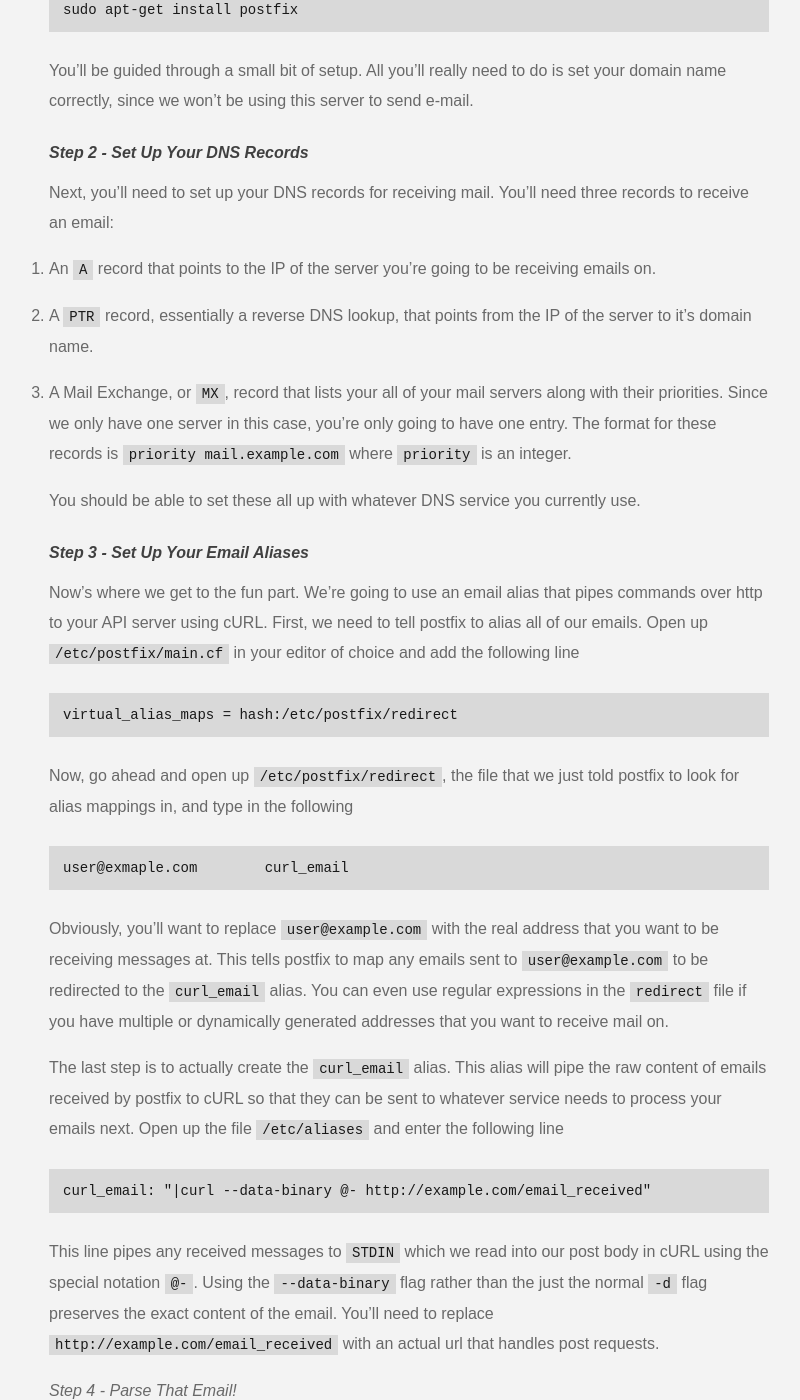
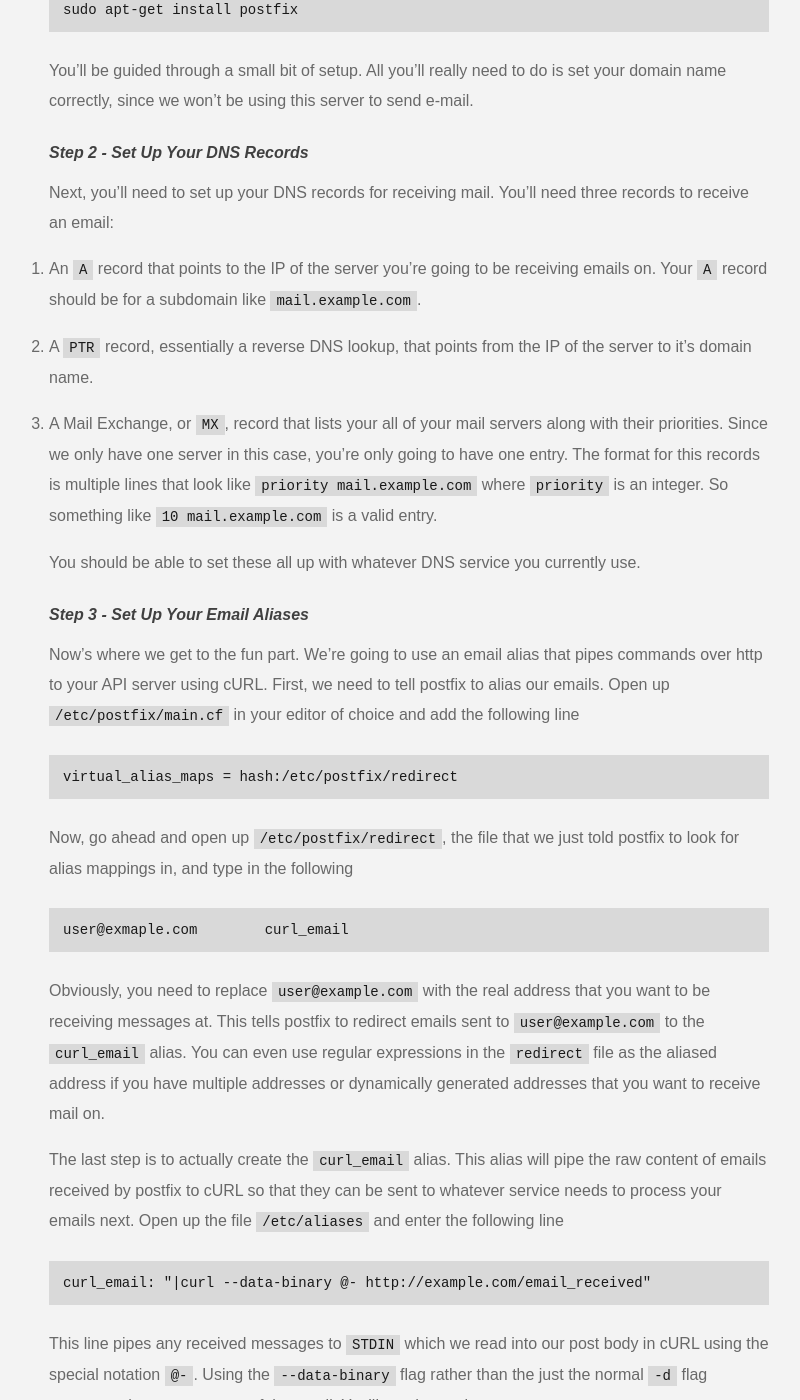
Before and after one commit to brianbrunner/brianbrunner.github.io, a Jekyll site: the page built from _posts/2013-07-15-postfix.markdown, in a window 1280 px wide and 1400 px high, scrolled down 892 px. Shown: the whole window, without its empty margins (231-1031 px from the left). Built offline with Jekyll 4.4.1, drawn with Linux system fonts in a browser that asks for light colours; some of the changed text lies outside the part shown.

Commit message:
copy changes

```diff
--- a/_posts/2013-07-15-postfix.markdown
+++ b/_posts/2013-07-15-postfix.markdown
@@ -1,13 +1,13 @@
 ---
 layout: post
-title:  "Using Postfix to Programatically Parse Emails"
+title:  "Forward Inbound Emails to your HTTP Server using Postfix"
 date:   2013-07-15 11:00:00
-categories: automation postfix
+categories: automation postfix email
 ---
 
 Recently, I've been building my own personal bookmarking service as a way to play around with AngularJS, RethinkDB and NodeJS. I've also felt that the services I was using to catalog my bookmarks were lacking, but that's another story.
 
-Anyway, one feature that I've been meaning to build is a feature that allows you to send bookmarks to the service via email, similar to wath [Pocket](http://getpocket.com/) does. You just send an email to `add@getpocket.com`, and Pocket will scrape out any urls present within the email and put them in your bookmarks. For me, it's proved to be a convenient feature when I'm browsing on Mobile Safari, as it's easy to directly share links from Safari via email.
+Anyway, something that I've been meaning to build is a feature that allows you to send bookmarks to the service via email, similar to wath [Pocket](http://getpocket.com/) does. You just send an email to `add@getpocket.com`, and Pocket will scrape out any urls present within the email and put them in your bookmarks. For me, it's proved to be a convenient feature when I'm browsing on Mobile Safari, as it's easy to directly share links from Safari via email.
 
 So, in short, I'm setting out to add this functionality to my own bookmarking app. I plan on using Postfix to receive emails and send them over `https` to my internal API server.
 
@@ -27,18 +27,18 @@
 
 Next, you'll need to set up your DNS records for receiving mail. You'll need three records to receive an email:
 
-1. An `A` record that points to the IP of the server you're going to be receiving emails on.
+1. An `A` record that points to the IP of the server you're going to be receiving emails on. Your `A` record should be for a subdomain like `mail.example.com`.
 
 2. A `PTR` record, essentially a reverse DNS lookup, that points from the IP of the server to it's domain name.
 
-3. A Mail Exchange, or `MX`, record that lists your all of your mail servers along with their priorities. Since we only have one server in this case, you're only going to have one entry. The format for these records is `priority mail.example.com` where `priority` is an integer.
+3. A Mail Exchange, or `MX`, record that lists your all of your mail servers along with their priorities. Since we only have one server in this case, you're only going to have one entry. The format for this records is multiple lines that look like `priority mail.example.com` where `priority` is an integer. So something like `10 mail.example.com` is a valid entry.
 
 You should be able to set these all up with whatever DNS service you currently use.
 
 _Step 3 - Set Up Your Email Aliases_
 ------------------------------------
 
-Now's where we get to the fun part. We're going to use an email alias that pipes commands over http to your API server using cURL. First, we need to tell postfix to alias all of our emails. Open up `/etc/postfix/main.cf` in your editor of choice and add the following line
+Now's where we get to the fun part. We're going to use an email alias that pipes commands over http to your API server using cURL. First, we need to tell postfix to alias our emails. Open up `/etc/postfix/main.cf` in your editor of choice and add the following line
 
     virtual_alias_maps = hash:/etc/postfix/redirect
 
@@ -46,7 +46,7 @@
 
     user@exmaple.com        curl_email
 
-Obviously, you'll want to replace `user@example.com` with the real address that you want to be receiving messages at. This tells postfix to map any emails sent to `user@example.com` to be redirected to the `curl_email` alias. You can even use regular expressions in the `redirect` file if you have multiple or dynamically generated addresses that you want to receive mail on.
+Obviously, you need to replace `user@example.com` with the real address that you want to be receiving messages at. This tells postfix to redirect emails sent to `user@example.com` to the `curl_email` alias. You can even use regular expressions in the `redirect` file as the aliased address if you have multiple addresses or dynamically generated addresses that you want to receive mail on.
 
 The last step is to actually create the `curl_email` alias. This alias will pipe the raw content of emails received by postfix to cURL so that they can be sent to whatever service needs to process your emails next. Open up the file `/etc/aliases` and enter the following line
 
@@ -58,4 +58,4 @@
 
 You should now be receiving emails at whatever URL you told cURL to use. Actually parsing the emails received is an exercise left to the reader, as you probably want to do something specific to your needs.
 
-And that is it. You now have a way to programtically parse emails.
+And that is it. You now have a way to receive emails on your web server.
```
